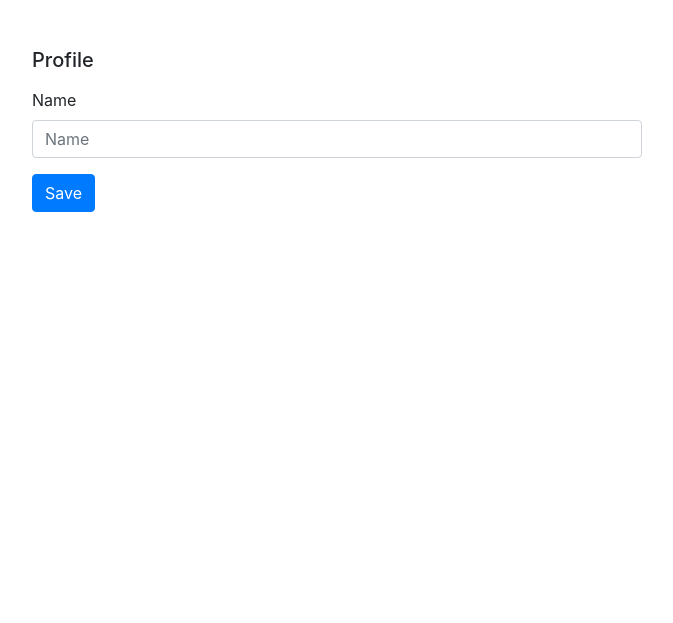
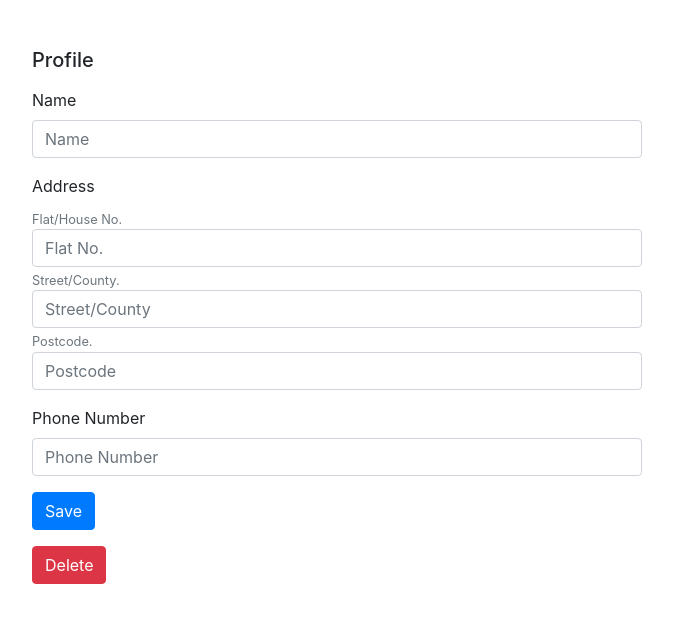
Before and after one commit to NULL-OPERATOR/oh_crud, a Flask app: template templates/profile.html in a window 1280 px wide. Shown: the top 623 px of the page, without its empty margins (303-976 px from the left). Run offline with Flask 2, Linux system fonts and the light colour scheme; the template is opened without the code that fills it: values that come from a table or form of the project are taken from there, others are empty; data comes from the database, SQL or seed files in the repository; both versions use the stored data as it was after the commit; some libraries are stand-ins or nearby versions.

Commit message:
delete, update profile

```diff
--- a/templates/profile.html
+++ b/templates/profile.html
@@ -10,8 +10,32 @@
       <label for="name">Name</label>
       <input id="name" value="{{profile.name or ''}}" class="form-control" placeholder="Name" name="name">
     </div>
+
+    <div class="form-group">
+      <label for="address">Address</label>
+
+      <small class="form-text text-muted">Flat/House No.</small>
+      <input value="{{profile.address_line_one or ''}}" name="address_line_one" type="text" class="form-control" placeholder="Flat No.">
+
+      <small class="form-text text-muted">Street/County.</small>
+      <input value="{{profile.address_line_two or ''}}" name="address_line_two" type="text" class="form-control" placeholder="Street/County">
+
+      <small class="form-text text-muted">Postcode.</small>
+      <input value="{{profile.postcode or ''}}" name="postcode" type="text" class="form-control" id="postcode" placeholder="Postcode">
+    </div>
+
+    <div class="form-group">
+      <label for="address">Phone Number</label>
+      <input value="{{profile.phone_number or ''}}" name="phone_number" type="text" class="form-control" placeholder="Phone Number">
+    </div>
+
     <input type="hidden" value="{{profile.id}}" name="id">
     <button type="submit" class="btn btn-primary">Save</button>
+  </form>
+
+  <form method="POST" action="/profile/delete" class="mt-3">
+    <input type="hidden" value="{{profile.id}}" name="id">
+    <button type="submit" class="btn btn-danger">Delete</button>
   </form>
   {% else %}
 
@@ -19,6 +43,7 @@
     <input type="hidden" value="{{user_id}}" name="user_id">
     <button type="submit" class="btn btn-success">Create Profile</button>
   </form>
+
   {% endif %}
 
 </div>
```
Also changed, not shown: tests.py (+29 -8 lines), views.py (+39 -31 lines), crud.db.
